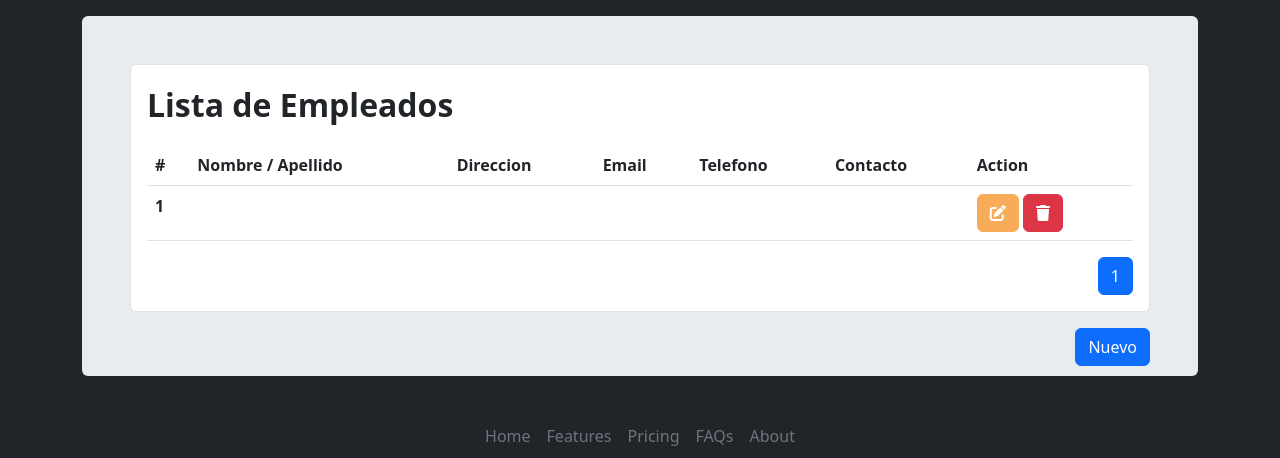
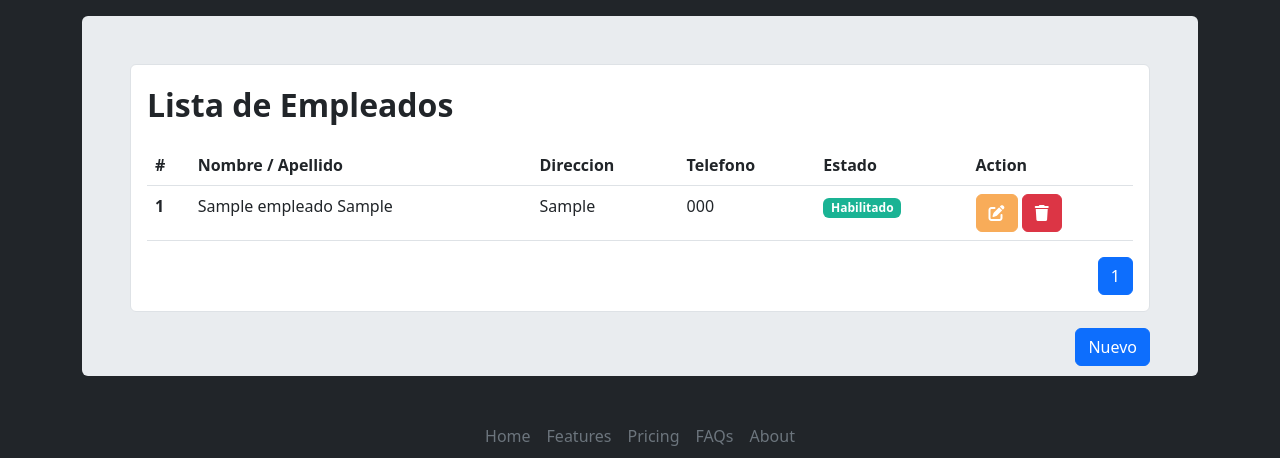
Before and after one commit to EJohanHF/Control_Almacen, a PHP site: page /control_almacen/view/Employee/EmployeesList.php in a window 1280 px wide. Shown: the part 85-543 px from the top of the page. Run offline with PHP 8.4, Linux system fonts and the light colour scheme; the visitor is signed in with stand-in values (Sample User, id 1); tables that the repository leaves empty or names only in its code hold one stand-in row (values such as "Sample post"); data that the repository does not hold is empty; some libraries are stand-ins or nearby versions.

Commit message:
etiqueta de estado empleado

```diff
--- a/model/Employee/EmployeeModel.php
+++ b/model/Employee/EmployeeModel.php
@@ -11,7 +11,8 @@
     function EmployeeList($id)
     {
 
-        $query = "SELECT * FROM empleados";
+        $query = "SELECT id, Nombres, Apellidos, Fecha_Nacimiento, Direccion, Email, Telefono, Persona_contacto,
+        estado FROM empleados";
 
 
 
@@ -72,7 +73,7 @@
 
     function EmployeeDelete($id)
     {
-        $query = "DELETE FROM empleados WHERE id = $id";
+        $query = "UPDATE empleados SET estado = 0 WHERE id = $id"; //"DELETE FROM empleados WHERE id = $id";
 
         return $this->BDDelete($query);
 
--- a/view/Employee/EmployeesList.php
+++ b/view/Employee/EmployeesList.php
@@ -21,12 +21,12 @@
 $ActiveClass = 0;
 $NumberRecord = 10;
 
-if(isset($_GET['previous'])){
+if (isset($_GET['previous'])) {
     $NumberRecordPaginate = $_GET['previous'];
     $ActiveClass = $_GET['previous'];
 }
 
-$EmployeesList = array_slice($Employees, $NumberRecordPaginate,$NumberRecord);
+$EmployeesList = array_slice($Employees, $NumberRecordPaginate, $NumberRecord);
 $NumberRecordPaginate = 0;
 ?>
 
@@ -42,9 +42,8 @@
                         <th scope="col">#</th>
                         <th scope="col">Nombre / Apellido</th>
                         <th scope="col">Direccion</th>
-                        <th scope="col">Email</th>
                         <th scope="col">Telefono</th>
-                        <th scope="col">Contacto</th>
+                        <th scope="col">Estado </th>
                         <th scope="col">Action</th>
                     </tr>
                 </thead>
@@ -57,11 +56,25 @@
                             <th scope="row"><?php echo $Employee["id"]; ?></th>
                             <td scope="row"><?php echo $Employee["Nombres"] . " " . $Employee["Apellidos"]; ?></td>
                             <td scope="row"><?php echo $Employee["Direccion"]; ?></td>
-                            <td scope="row"><?php echo $Employee["Email"]; ?></td>
                             <td scope="row"><?php echo $Employee["Telefono"]; ?></td>
-                            <td scope="row"><?php echo $Employee["Persona_contacto"]; ?></td>
+                            <td scope="row">
+                                <?php
+
+                                $class = "warning";
+                                $text = "Deshabilitado";
+                                if ($Employee["estado"]) {
+                                    $class = "success";
+                                    $text = "Habilitado";
+                                }
+
+                                ?>
+
+
+                                <span class="badge bg-<?php echo $class; ?>"><?php echo  $text; ?></span>
+
+                            </td>
                             <td>
-                                <a  href="<?php  ;echo config::PATH . "view/Employee/EmployeesEdit.php?IDEmployee=". $Employee["id"];;?>" type="button" class="btn btn-warning" title="Editar"><i class="fa-solid fa-pen-to-square"></i></i></i></a>
+                                <a href="<?php echo config::PATH . "view/Employee/EmployeesEdit.php?IDEmployee=" . $Employee["id"];; ?>" type="button" class="btn btn-warning" title="Editar"><i class="fa-solid fa-pen-to-square"></i></i></i></a>
                                 <button onclick="EmployeeDelete(<?php echo $Employee['id']; ?>);" type="button" class="btn btn-danger" title="Eliminar"><i class="fa-solid fa-trash"></i></button>
                             </td>
                         </tr>
@@ -71,10 +84,11 @@
             <ul class="pagination pagination-rounded mb-0 float-end pb-3">
                 <?php
                 for ($i = 1; $i <= $PaginateCount; $i++) {
-                   $parmtPrevious = ($i == 1 ? $NumberRecordPaginate : $NumberRecordPaginate +=  10)
+                    $parmtPrevious = ($i == 1 ? $NumberRecordPaginate : $NumberRecordPaginate +=  10)
                 ?>
-                <li class="page-item"><a class="page-link <?php echo  $parmtPrevious == $ActiveClass? 'active':'' ?>" href="<?php  ;echo config::PATH . "view/Employee/EmployeesList.php?previous=". $parmtPrevious;?>"><?php echo $i ;?></a></li>
-                <?php }?>
+                    <li class="page-item"><a class="page-link <?php echo  $parmtPrevious == $ActiveClass ? 'active' : '' ?>" href="<?php
+                                                                                                                                    echo config::PATH . "view/Employee/EmployeesList.php?previous=" . $parmtPrevious; ?>"><?php echo $i; ?></a></li>
+                <?php } ?>
             </ul>
         </div>
     </div>
```
